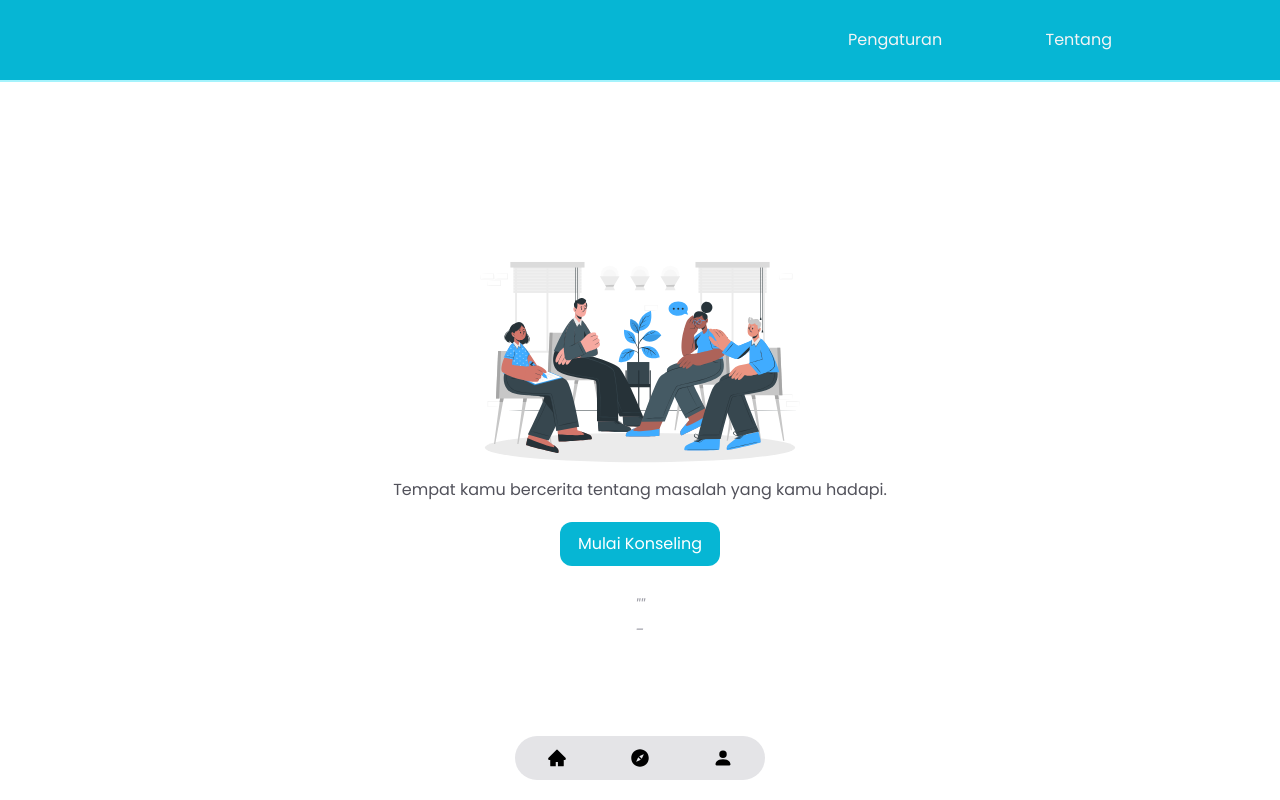
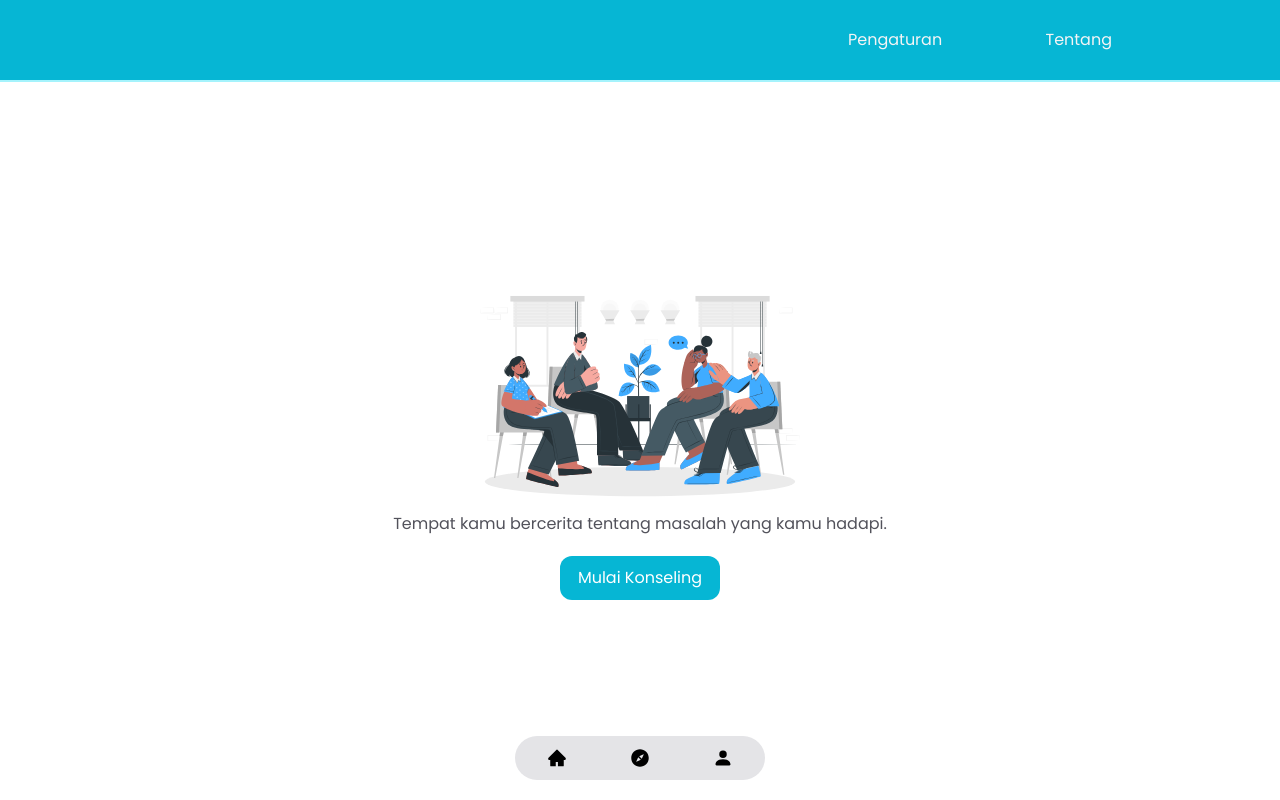
Before and after one commit to zackdesu/konseling-sekolah, a React (Vite) app in the folder frontend/: page / in a window 1280 px wide. Shown: the top 800 px of the page. Built offline with nearby package versions, Linux system fonts and the light colour scheme; no server answers.

Commit message:
feat: add dependency & display quote if exist

```diff
--- a/frontend/src/Pages/landingpage.tsx
+++ b/frontend/src/Pages/landingpage.tsx
@@ -54,7 +54,7 @@ const LandingPage = () => {
   useEffect(() => {
     const mathRandom = Math.round(Math.random() * QuotesData.length);
     setQuote(QuotesData[mathRandom]);
-  }, []);
+  }, [Quote, setQuote]);
 
   return (
     <>
@@ -71,10 +71,11 @@ const LandingPage = () => {
         <a href="#menu">
           <button className="normalbutton mt-5">Mulai Konseling</button>
         </a>
-        <p className="text-center italic text-zinc-400 mt-5 w-[90%]">
-          &quot;{Quote ? Quote.quote : null}&quot; <br /> -{" "}
-          {Quote ? Quote.creator : null}
-        </p>
+        {Quote && (
+          <p className="text-center italic text-zinc-400 mt-5 w-[90%]">
+            &quot;{Quote.quote}&quot; <br /> - {Quote.creator}
+          </p>
+        )}
       </div>
       <MenuParent
         title="Are you okay?"
```
